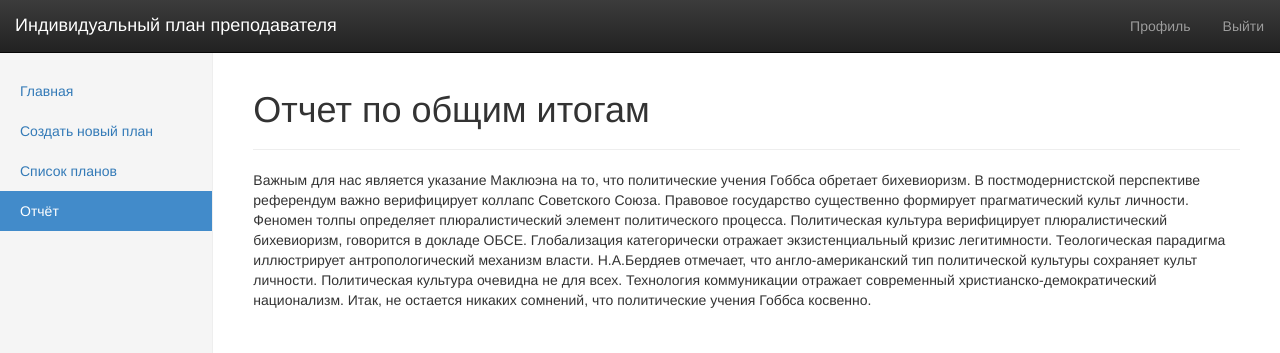
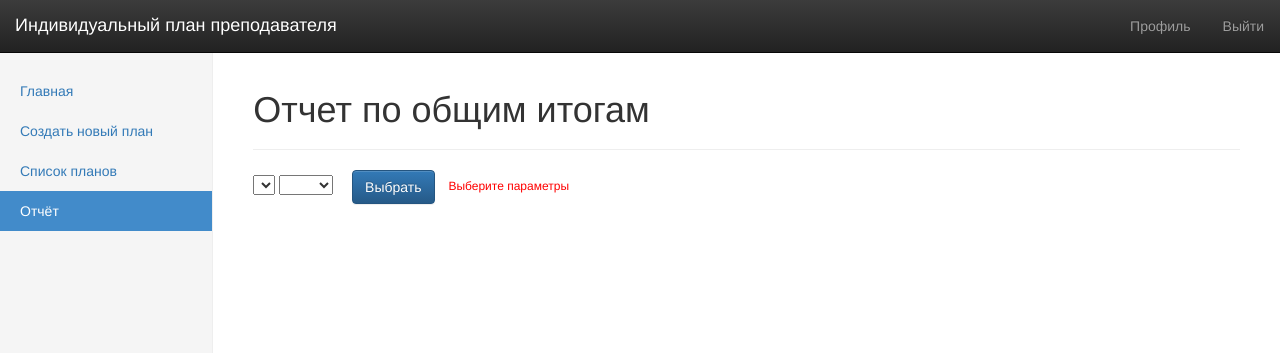
Before and after one commit to moevm/mse_teacher_plan, a Django app: page /managerReport in a window 1280 px wide. Shown: the top 353 px of the page. Run offline with Django 3.2, Linux system fonts and the light colour scheme; the visitor is signed in with stand-in values (Sample User, id 1); lists and menus that the app fills with data are empty; some libraries are stand-ins or nearby versions.

Commit message:
new report

```diff
--- a/teacherPlan/templates/manager/report.html
+++ b/teacherPlan/templates/manager/report.html
@@ -2,13 +2,37 @@
 {% block title %}Отчет по общим итогам {% endblock %}
 {% block pagename %}Отчет по общим итогам{% endblock %}
 {% block content %}
-
-Важным для нас является указание Маклюэна на то, что политические учения Гоббса обретает бихевиоризм. В постмодернистской перспективе референдум важно верифицирует коллапс Советского Союза. Правовое государство существенно формирует прагматический культ личности. Феномен толпы определяет плюралистический элемент политического процесса.
-
-Политическая культура верифицирует плюралистический бихевиоризм, говорится в докладе ОБСЕ. Глобализация категорически отражает экзистенциальный кризис легитимности. Теологическая парадигма иллюстрирует антропологический механизм власти. Н.А.Бердяев отмечает, что англо-американский тип политической культуры сохраняет культ личности.
-
-Политическая культура очевидна не для всех. Технология коммуникации отражает современный христианско-демократический национализм. Итак, не остается никаких сомнений, что политические учения Гоббса косвенно.
-
-
-
+    <div style="margin-bottom: 20px" class="controls new-plan" xmlns="http://www.w3.org/1999/html">
+        <select id="sell" class="selectWork">
+            {% for i in users %}
+                <option value={{ i.id }}>{{ i.last_name }} {{ i.first_name }}</option>
+            {% endfor %}
+        </select>
+        <select id="year" class="selectWork">
+            <option value='2014'>2014</option>
+            <option value='2015'>2015</option>
+            <option value='2016'>2016</option>
+            <option value='2017'>2017</option>
+            <option value='2018'>2018</option>
+        </select>
+        <button class="btn btn-primary" style="margin-left: 15px" onclick="itemsChanged()">Выбрать</button>
+        <span id="notActive" style="display: inline-block; color: red; font-size: 12px; margin-left: 10px;">Выберите параметры</span>
+    </div>
+    <script>
+    document.getElementById("sell").value = document.cookie;
+    document.getElementById("year").value = document.cookie;
+    function itemsChanged() {
+        document.getElementById("notActive").style.display = "none";
+        var value = document.getElementById("sell").value;
+        var year = document.getElementById("year").value;
+        if (document.getElementById("sell").value == "" || document.getElementById("year").value == "") {
+            document.getElementById("notActive").style.display = "inline-block";
+        }
+        else {
+            var url = "/reports?user=" + value + "&year=" + year;
+            document.cookie = value;
+            window.location.href = url;
+        }
+    }
+    </script>
 {% endblock %}
```
